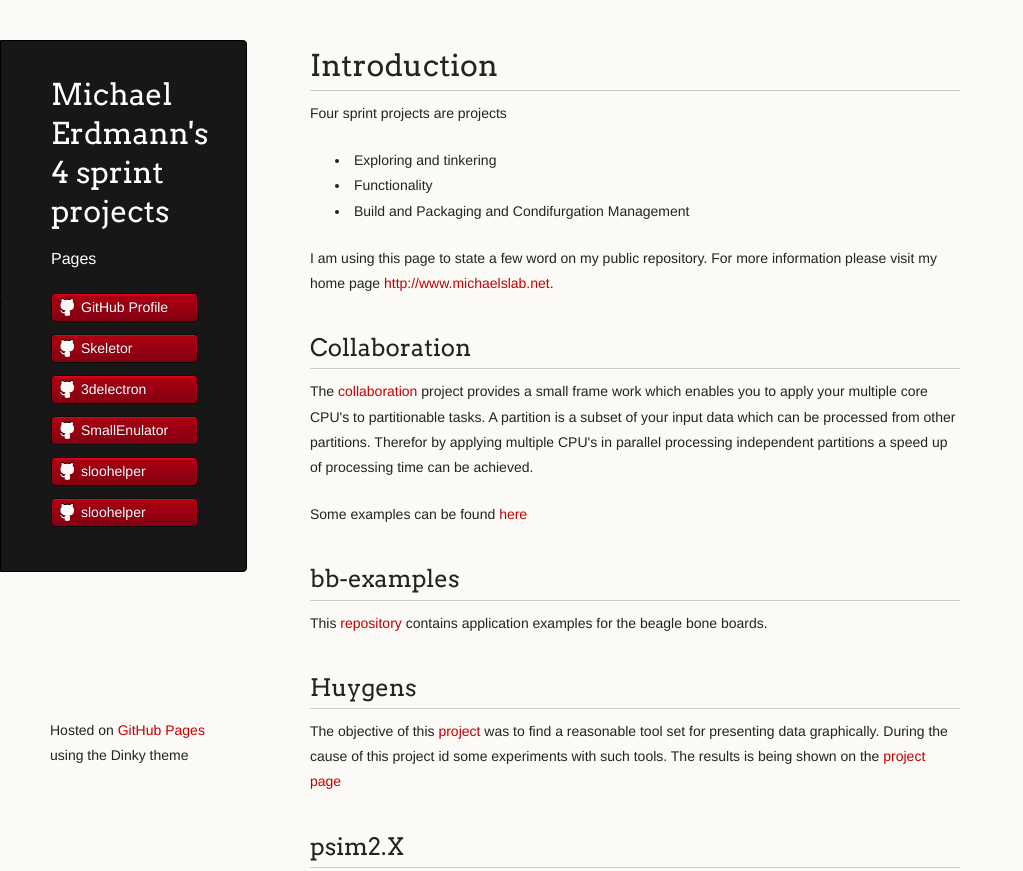
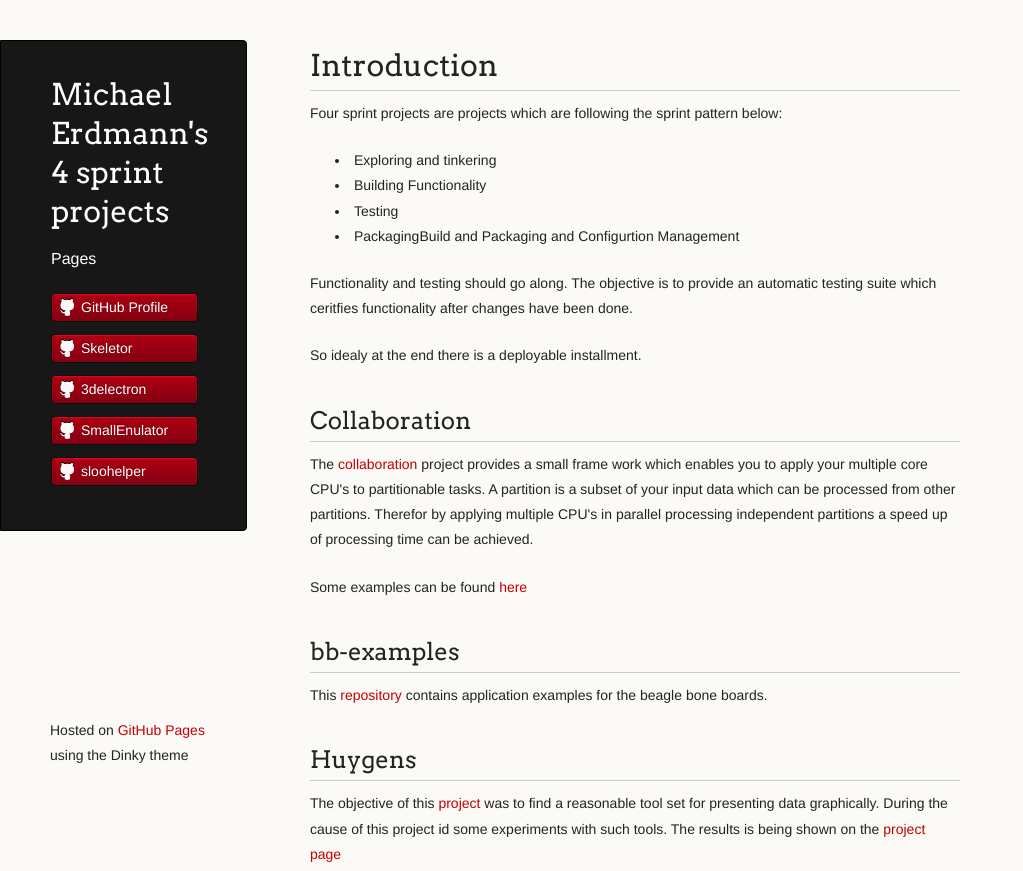
Before and after one commit to merdmann/merdmann.github.io, a plain HTML site: page index.html in a window 1280 px wide. Shown: the top 871 px of the page, without its empty margins (0-1023 px from the left). Drawn offline with Linux system fonts and the light colour scheme.

Commit message:
A few more word about 4 Sprint projcts

```diff
--- a/index.html
+++ b/index.html
@@ -25,7 +25,6 @@
           <li><a class="buttons github" href="https://github.com/merdmann/skeleltor">3delectron</a></li>
           <li><a class="buttons github" href="https://github.com/merdmann/SmallEmulator">SmallEnulator</a></li>
           <li><a class="buttons github" href="https://github.com/merdmann/sloohelper">sloohelper</a></li>
-          <li><a class="buttons github" href="https://github.com/merdmann/sloohelper">sloohelper</a></li>
         </ul>
 
       </header>
@@ -33,16 +32,16 @@
     <h1>
 <a name="introduction" class="anchor" href="#introduction"><span class="octicon octicon-link"></span></a>Introduction</h1>
 
-<p>Four sprint projects are projects
+<p>Four sprint projects are projects which are following the sprint pattern below:
     <ul>
-        <li>Exploring and tinkering</li>
-        <li>Functionality</li>
-        <li>Build and Packaging and Condifurgation Management</li>
+        <li><b>Exploring</b> and tinkering</li>
+        <li>Building <b>Functionality</b></li>
+        <li><b>Testing</b></li>
+        <li><b>Packaging</b>Build and Packaging and Configurtion Management</li>
     </ul>
 </p>
-<p>I am using this page to state a few word on my public repository. For more information please
-visit my home page <a href="http://www.michaelslab.net">http://www.michaelslab.net</a>.</p>
-
+<p>Functionality and testing should go along. The objective is to provide an automatic testing suite which ceritfies
+functionality after changes have been done.</p> So idealy at the end there is a deployable installment.
 <h2>
 <a name="collaboration" class="anchor" href="#collaboration"><span class="octicon octicon-link"></span></a>Collaboration</h2>
 
```
